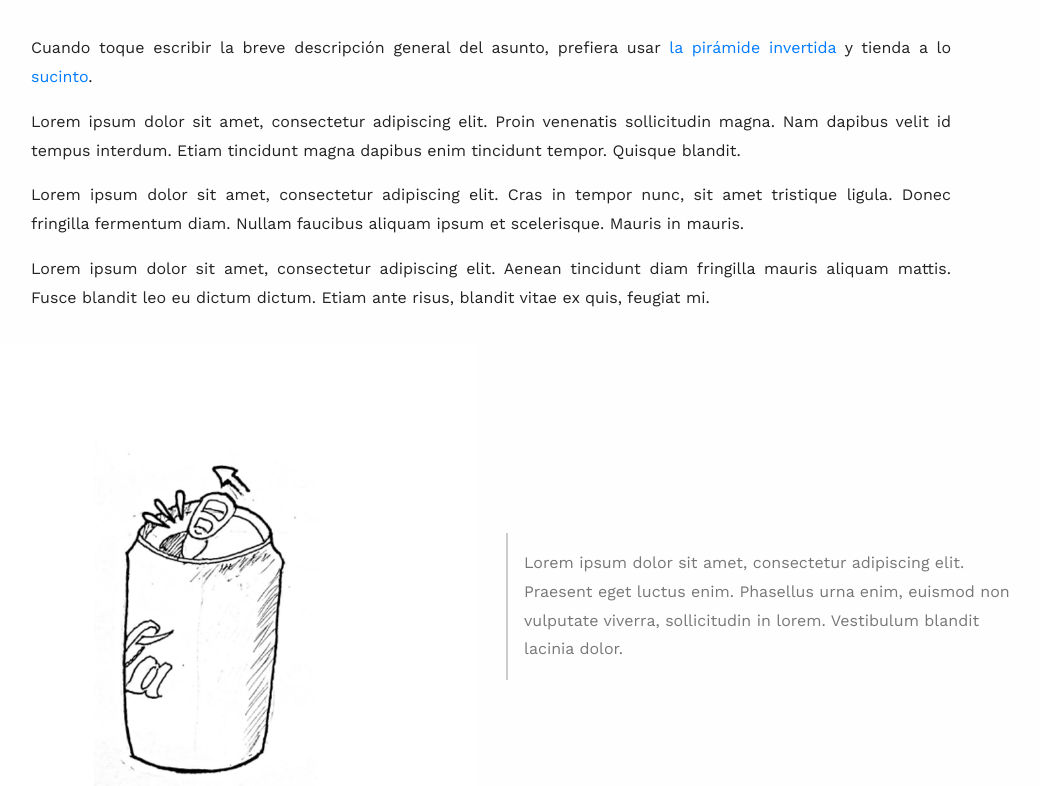
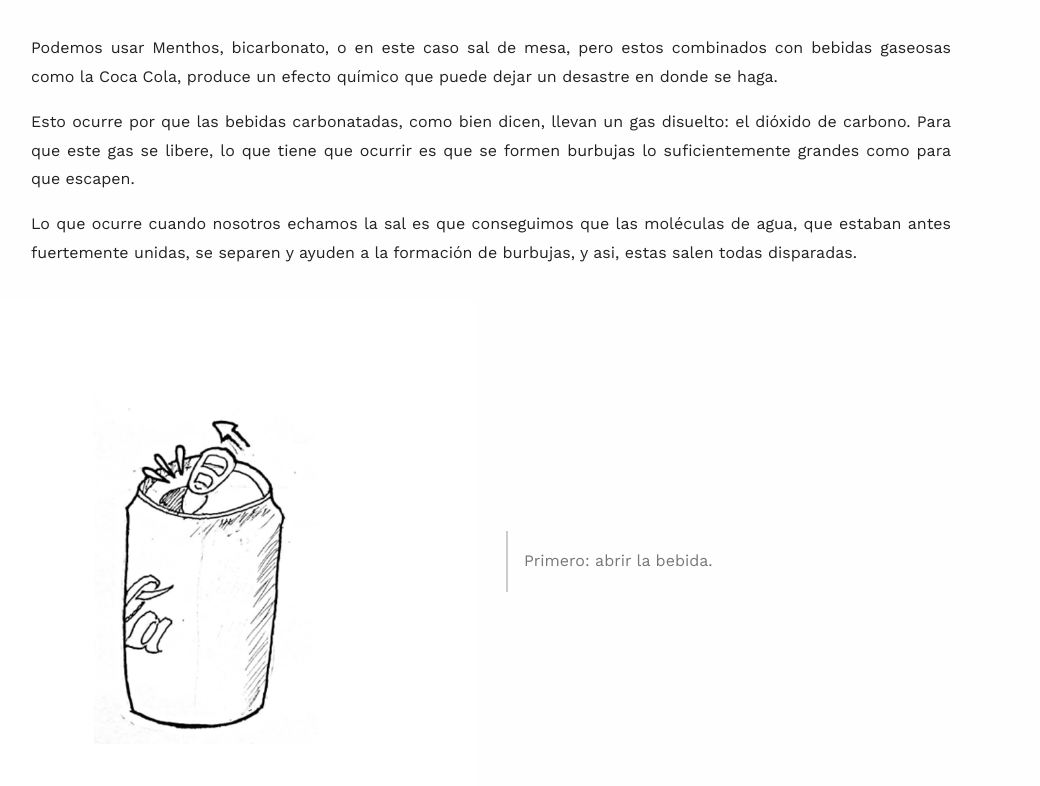
Before and after one commit to erikaemm/encargo44, a plain HTML site: page index.html in a window 1280 px wide. Shown: the part 111-897 px from the top of the page, without its empty margins (149-1189 px from the left). Drawn offline with nearby package versions, Linux system fonts and the light colour scheme.

Commit message:
Update index.html

```diff
--- a/index.html
+++ b/index.html
@@ -4,7 +4,7 @@
         <meta charset="utf-8" />
         <meta name="viewport" content="width=device-width, initial-scale=1, shrink-to-fit=no" />
         <link rel="stylesheet" href="https://stackpath.bootstrapcdn.com/bootstrap/4.5.0/css/bootstrap.min.css" integrity="sha384-9aIt2nRpC12Uk9gS9baDl411NQApFmC26EwAOH8WgZl5MYYxFfc+NcPb1dKGj7Sk" crossorigin="anonymous" />
-        <title>Lorem Ipsum</title>
+        <title>Bebiba que explota</title>
         <link href="https://fonts.googleapis.com/css2?family=Work+Sans:ital,wght@0,400;0,800;1,400&display=swap" rel="stylesheet">
         <link href="https://fonts.googleapis.com/css2?family=DM+Serif+Display&display=swap" rel="stylesheet" />
         <style>
@@ -79,39 +79,38 @@
             <div class="row justify-content-center py-3">
                 <div class="col-12 col-lg-10">
                     <h1 class="pt-4 text-left text-lg-center">Lorem Ipsum</h1>
-                    <h5 class="pb-4 text-left text-lg-center">NOMBRE APELLIDO</h5>
-                    <p>Cuando toque escribir la breve descripción general del asunto, prefiera usar <a href="https://es.wikipedia.org/wiki/Pir%C3%A1mide_invertida" target="_blank" title="Pirámide invertida - Wikipedia, la enciclopedia libre">la pirámide invertida</a> y tienda a lo <a href="https://www.nngroup.com/articles/be-succinct-writing-for-the-web/" target="_blank" title="Be Succinct! (Writing for the Web)">sucinto</a>.</p>
-                    <p>Lorem ipsum dolor sit amet, consectetur adipiscing elit. Proin venenatis sollicitudin magna. Nam dapibus velit id tempus interdum. Etiam tincidunt magna dapibus enim tincidunt tempor. Quisque blandit.</p>
-                    <p>Lorem ipsum dolor sit amet, consectetur adipiscing elit. Cras in tempor nunc, sit amet tristique ligula. Donec fringilla fermentum diam. Nullam faucibus aliquam ipsum et scelerisque. Mauris in mauris.</p>
-                    <p>Lorem ipsum dolor sit amet, consectetur adipiscing elit. Aenean tincidunt diam fringilla mauris aliquam mattis. Fusce blandit leo eu dictum dictum. Etiam ante risus, blandit vitae ex quis, feugiat mi.</p>
+                    <h5 class="pb-4 text-left text-lg-center">ERIKA CONTRERAS</h5>
+                    <p>Podemos usar Menthos, bicarbonato, o en este caso sal de mesa, pero estos combinados con bebidas gaseosas como la Coca Cola, produce un efecto químico que puede dejar un desastre en donde se haga.</p>
+                    <p>Esto ocurre por que las bebidas carbonatadas, como bien dicen,  llevan un gas disuelto: el dióxido de carbono. Para que este gas se libere, lo que tiene que ocurrir es que se formen burbujas lo suficientemente grandes como para que escapen.</p>
+                    <p>Lo que ocurre cuando nosotros echamos la sal es que conseguimos que las moléculas de agua, que estaban antes fuertemente unidas, se separen y ayuden a la formación de burbujas, y asi, estas salen todas disparadas.</p>
                 </div>
             </div>
             <!--Imagen 1-->
             <figure class="row flex-row">
                 <img src="imagen/paso1.png" class="img-fluid col-12 col-md-6" />
                 <figcaption class="d-flex align-items-center col-12 col-md-6">
-                    <p>Lorem ipsum dolor sit amet, consectetur adipiscing elit. Praesent eget luctus enim. Phasellus urna enim, euismod non vulputate viverra, sollicitudin in lorem. Vestibulum blandit lacinia dolor.</p>
+                    <p>Primero: abrir la bebida.</p>
                 </figcaption>
             </figure>
             <!--Imagen 2-->
             <figure class="row flex-row">
                 <img src="imagen/paso2.png" class="img-fluid col-12 col-md-6 order-md-2" />
                 <figcaption class="d-flex align-items-center col-12 col-md-6 order-md-1">
-                    <p>Lorem ipsum dolor sit amet, consectetur adipiscing elit. Praesent eget luctus enim. Phasellus urna enim, euismod non vulputate viverra, sollicitudin in lorem. Vestibulum blandit lacinia dolor.</p>
+                    <p>Segundo: colocar sal en un contenedor mas pequeño para ayudar a echar la sal.</p>
                 </figcaption>
             </figure>
             <!--Imagen 3-->
             <figure class="row flex-row">
                 <img src="imagen/paso3.png" class="img-fluid col-12 col-md-6" />
                 <figcaption class="d-flex align-items-center col-12 col-md-6">
-                    <p>Lorem ipsum dolor sit amet, consectetur adipiscing elit. Praesent eget luctus enim. Phasellus urna enim, euismod non vulputate viverra, sollicitudin in lorem. Vestibulum blandit lacinia dolor.</p>
+                    <p>Introducir rápidamente la sal.</p>
                 </figcaption>
             </figure>
             <!--Imagen 4-->
             <figure class="row flex-row">
                 <img src="imagen/paso4.png" class="img-fluid col-12 col-md-6 order-md-2" />
                 <figcaption class="d-flex align-items-center col-12 col-md-6 order-md-1">
-                    <p>Lorem ipsum dolor sit amet, consectetur adipiscing elit. Praesent eget luctus enim. Phasellus urna enim, euismod non vulputate viverra, sollicitudin in lorem. Vestibulum blandit lacinia dolor.</p>
+                    <p>Observar como ocurre el caos.</p>
                 </figcaption>
             </figure>
 
```
